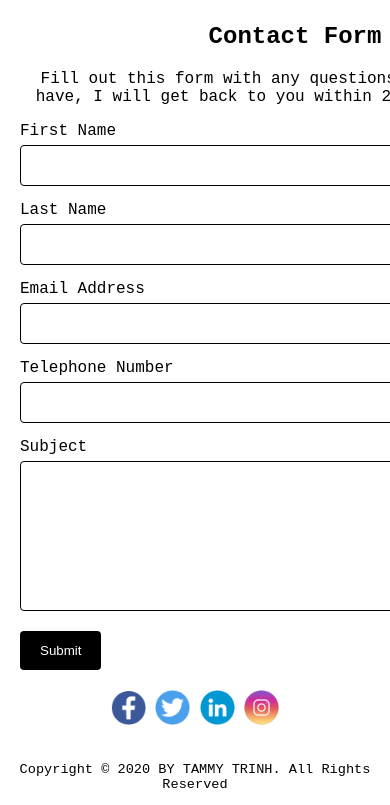
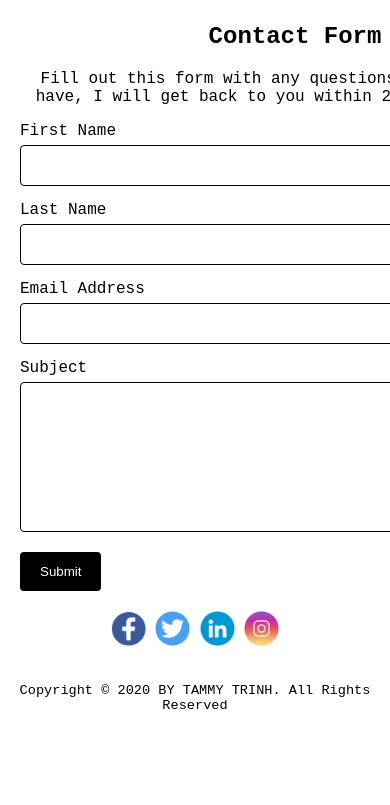
Before and after one commit to tamtrinhh/tamtrinhh.github.io, a plain HTML site: page index.html in a window 390 px wide. Shown: the part 1793-2598 px from the top of the page. After the commit the page ends 2519 px from the top, so only its background shows below. Drawn offline with Linux system fonts and the light colour scheme.

Commit message:
update
updated keepform + removed telephone

```diff
--- a/index.html
+++ b/index.html
@@ -64,7 +64,7 @@
 <div id="contact">
 <div class="row">
 <div class="container">
-	<form action="https://formkeep.com/f/7fe7f5f3a2bd"
+	<form action="https://formkeep.com/f/3e67f4bcc97e"
 	accept-charset="UTF-8" enctype="multipart/form-data" method="POST">
   	<h2>Contact Form</h2>
     <p style="text-align: center;">Fill out this form with any questions or comments you have, I will get back to you within 2-3 business days!</p>
@@ -76,9 +76,6 @@
 
     <label for="emailadd">Email Address</label>
     <input type="text" id="emailadd" name="email">
-
-        <label for="number">Telephone Number</label>
-    <input type="text" id="number" name="number" maxlength="10">
 
     <label for="subject">Subject</label>
     <textarea id="subject" name="subject" style="height:150px"></textarea>
```
Also changed, not shown: 1 other file.
